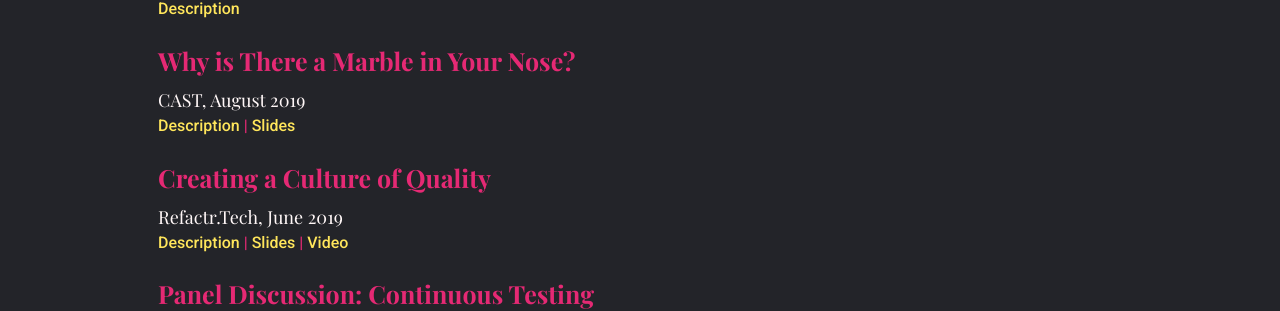
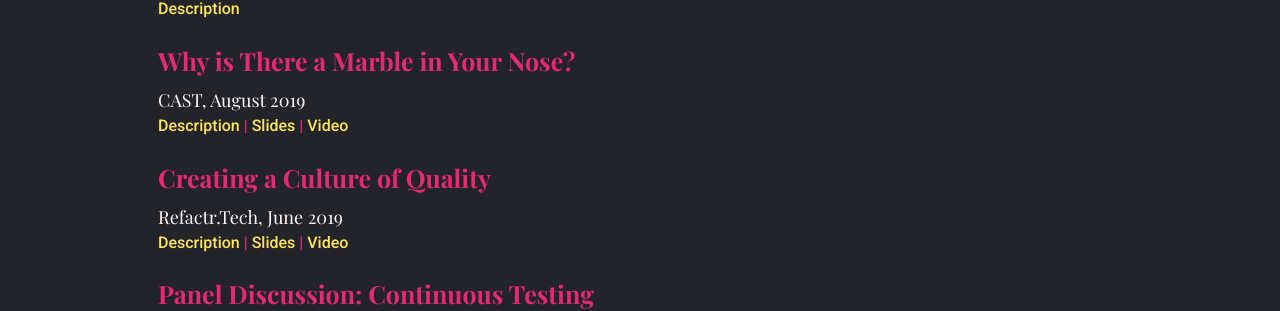
Before and after one commit to angelariggs/angelariggs.github.io, a Jekyll site: the page built from talks.md, in a window 1280 px wide. Shown: the part 586-897 px from the top of the page. Built offline with Jekyll 4.4.1, drawn with Linux system fonts in a browser that asks for light colours; some web fonts are replaced.

Commit message:
added CAST video

```diff
--- a/talks.md
+++ b/talks.md
@@ -19,11 +19,11 @@
 
 <h2 class="res-h2">Why is There a Marble in Your Nose?</h2>
 <h3 class="res-h3"> CAST, August 2019</h3>
-<h4 class="res-h4"><a href="https://cast2019.sched.com/event/O8qZ/why-is-there-a-marble-in-your-nose">Description</a> | <a href="http://bit.ly/cast2019-marble-nose">Slides</a></h4>
+<h4 class="res-h4"><a href="https://cast2019.sched.com/event/O8qZ/why-is-there-a-marble-in-your-nose">Description</a> | <a href="http://bit.ly/cast2019-marble-nose">Slides</a> | <a href="http://bit.ly/angela-cast2019-video">Video</a></h4>
 
 <h2 class="res-h2">Creating a Culture of Quality</h2>
 <h3 class="res-h3"> Refactr.Tech, June 2019</h3>
-<h4 class="res-h4"><a href="https://refactr.tech/detail/sessions.html#creating-a-culture-of-quality">Description</a> | <a href="http://bit.ly/refactr2019-culture-quality">Slides</a> | <a href="https://youtu.be/43wmFFtKD34">Video</a></h4>
+<h4 class="res-h4"><a href="https://refactr.tech/detail/sessions.html#creating-a-culture-of-quality">Description</a> | <a href="http://bit.ly/refactr2019-culture-quality">Slides</a> | <a href="http://bit.ly/angela-refactr2019-video">Video</a></h4>
 
 <h2 class="res-h2">Panel Discussion: Continuous Testing</h2>
 <h3 class="res-h3"> Mabl webinar, May 2019</h3>
```
